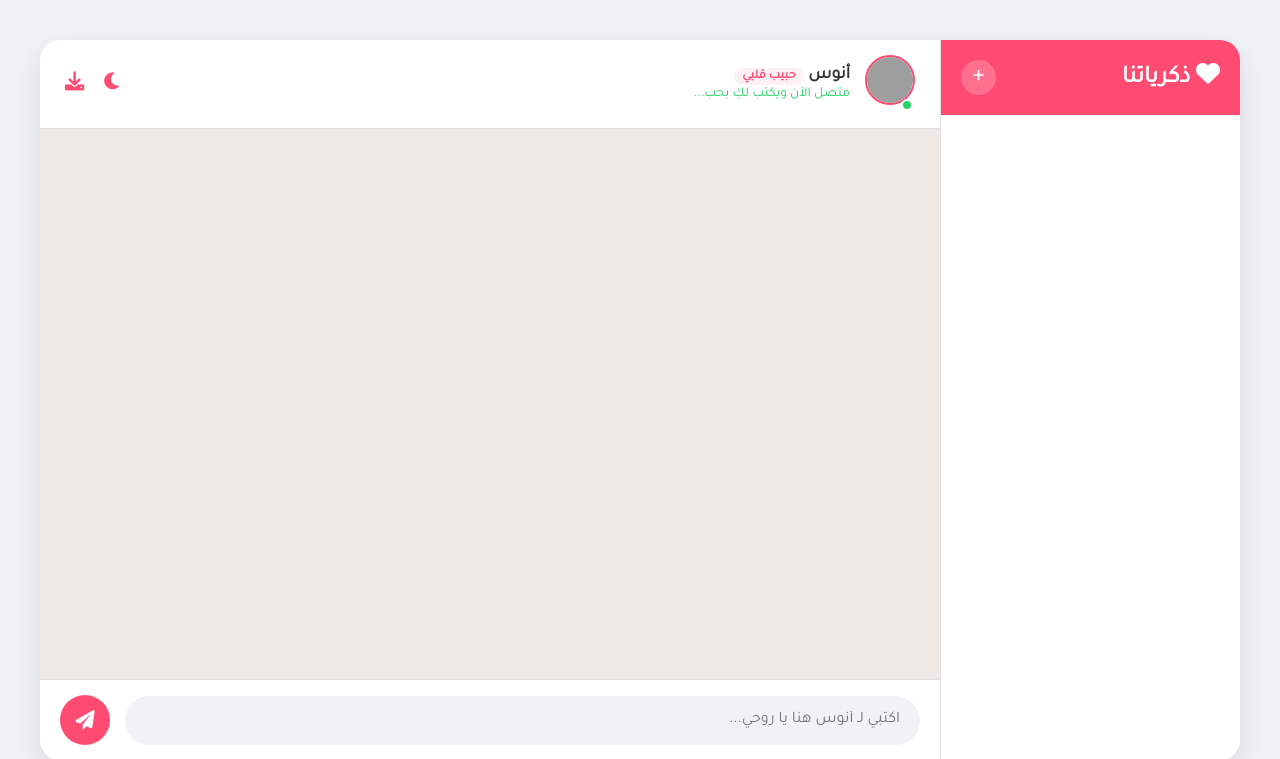
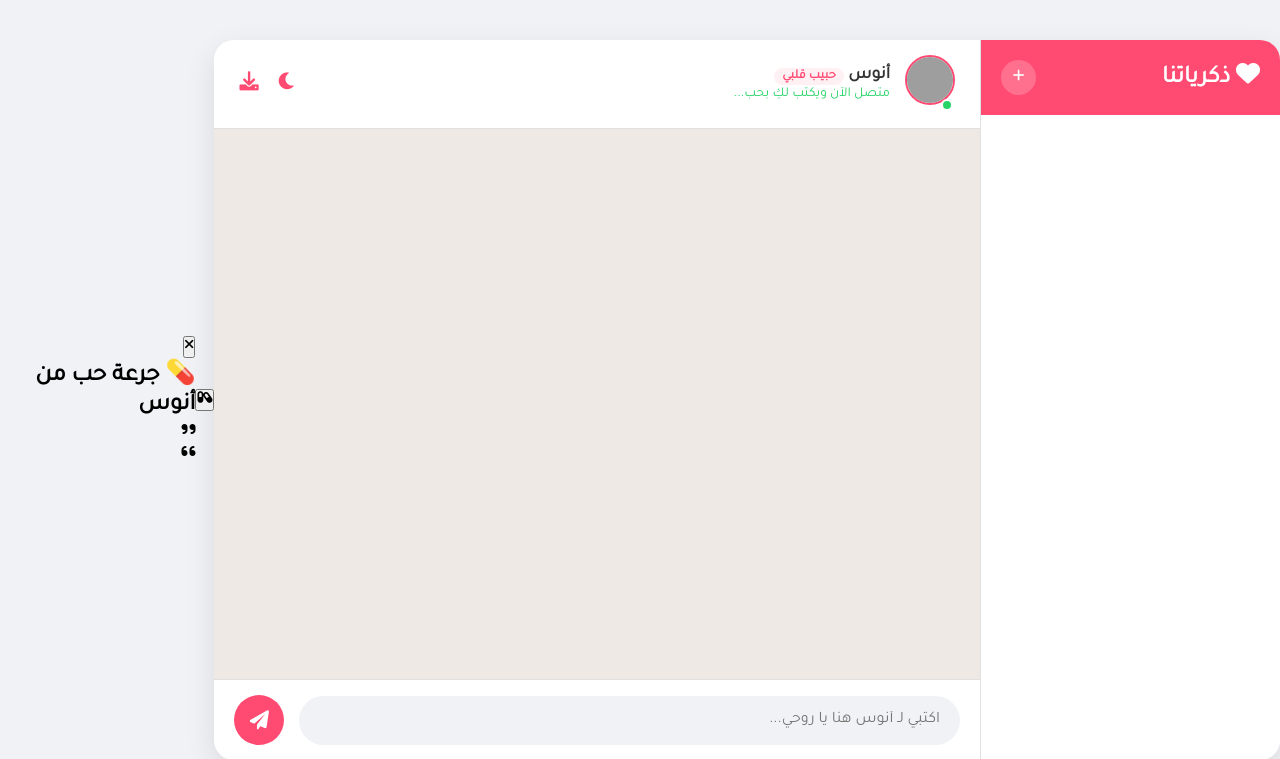
Before and after one commit to anas-km1437/Anas_Bot, a Flask app: page / in a window 1280 px wide. Shown: the top 759 px of the page. Run offline with Flask 3, Linux system fonts and the light colour scheme; data that the repository does not hold is empty; grey boxes are pictures that could not be loaded.

Commit message:
Update index.html

```diff
--- a/anos_bot/templates/index.html
+++ b/anos_bot/templates/index.html
@@ -6,10 +6,12 @@
     <title>محادثة أنوس وحنان</title>
     <link rel="stylesheet" href="{{ url_for('static', filename='style.css') }}">
     <link href="https://cdnjs.cloudflare.com/ajax/libs/font-awesome/6.0.0/css/all.min.css" rel="stylesheet">
+    <!-- مكتبة تحميل المحادثة كصورة -->
     <script src="https://cdnjs.cloudflare.com/ajax/libs/html2canvas/1.4.1/html2canvas.min.js"></script>
 </head>
 <body>
     <div class="app-container" id="capture-area">
+        <!-- القائمة الجانبية -->
         <div class="sidebar">
             <div class="sidebar-header">
                 <h2><i class="fa-solid fa-heart"></i> ذكرياتنا</h2>
@@ -18,6 +20,7 @@
             <ul id="sessions-list"></ul>
         </div>
 
+        <!-- منطقة الدردشة الرئيسية -->
         <div class="chat-area">
             <div class="chat-header">
                 <div class="avatar-container">
@@ -28,6 +31,7 @@
                     <h3>أنوس <span>حبيب قلبي</span></h3>
                     <p>متصل الآن ويكتب لكِ بحب...</p>
                 </div>
+                <!-- أزرار الإضافات -->
                 <div class="header-actions">
                     <button id="theme-btn" title="الوضع الليلي"><i class="fa-solid fa-moon"></i></button>
                     <button id="download-btn" title="حفظ المحادثة"><i class="fa-solid fa-download"></i></button>
@@ -35,7 +39,8 @@
             </div>
 
             <div class="chat-messages" id="chat-messages">
-                </div>
+                <!-- الرسائل تظهر هنا ديناميكياً -->
+            </div>
 
             <div class="chat-input-container">
                 <input type="text" id="user-input" placeholder="اكتبي لـ أنوس هنا يا روحي..." autocomplete="off">
@@ -44,6 +49,22 @@
         </div>
     </div>
 
+    <!-- الزر العائم لجرعة الحب -->
+    <button id="love-capsule-btn" class="floating-btn" title="خذي جرعة حب"><i class="fa-solid fa-capsules"></i></button>
+
+    <!-- الشاشة المنبثقة لجرعة الحب (Modal) -->
+    <div id="capsule-modal" class="modal-overlay">
+        <div class="modal-content">
+            <button id="close-modal"><i class="fa-solid fa-xmark"></i></button>
+            <h2>💊 جرعة حب من أنوس</h2>
+            <div class="capsule-body">
+                <i class="fa-solid fa-quote-right quote-icon"></i>
+                <p id="capsule-text"></p>
+                <i class="fa-solid fa-quote-left quote-icon"></i>
+            </div>
+        </div>
+    </div>
+
     <script src="{{ url_for('static', filename='script.js') }}"></script>
 </body>
 </html>
```
